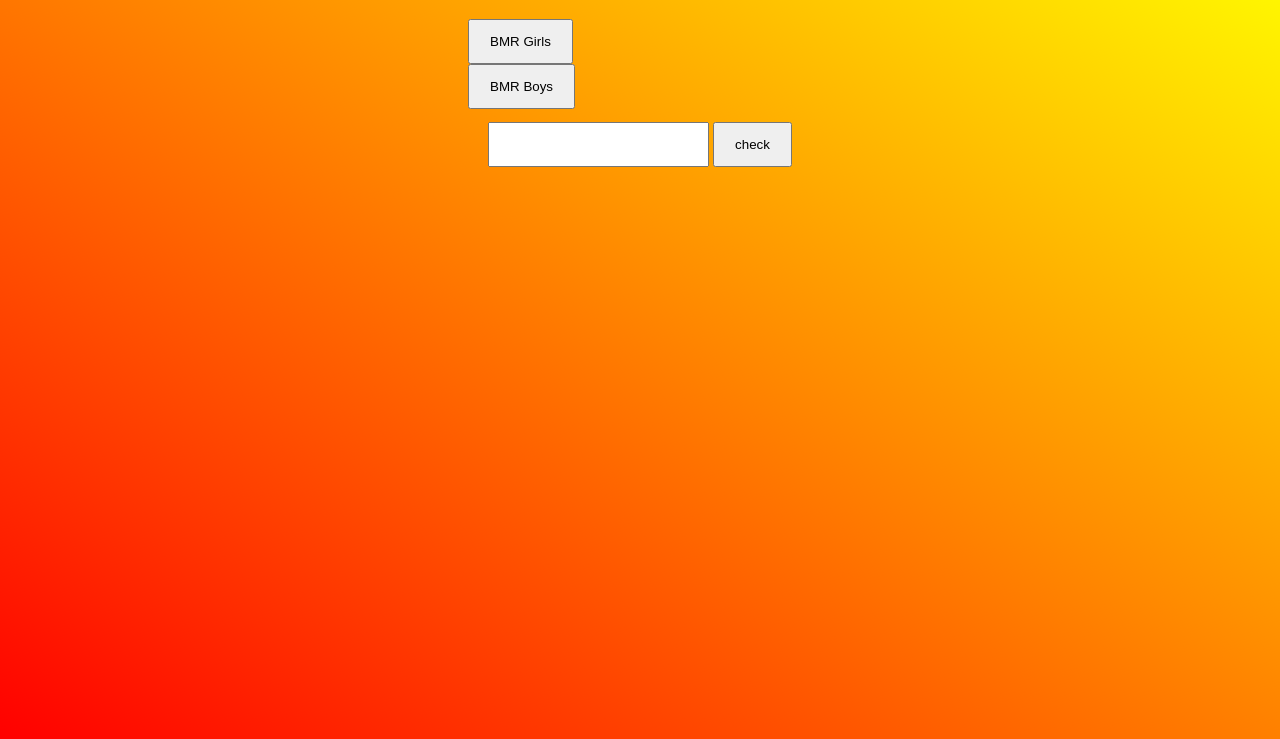
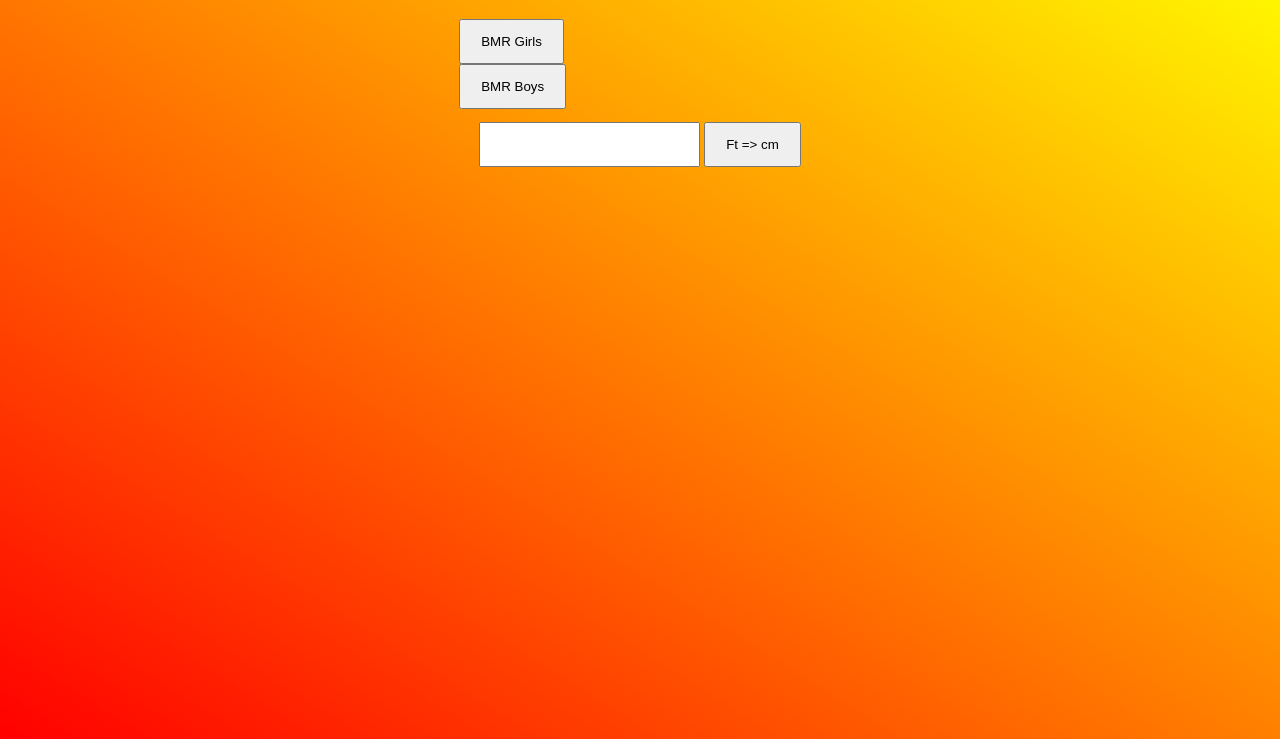
Before and after one commit to Sakib008/BMR, a plain HTML site: page index.html in a window 1280 px wide. Shown: the part 61-800 px from the top of the page. Drawn offline with Linux system fonts and the light colour scheme.

Commit message:
Update index.html

```diff
--- a/index.html
+++ b/index.html
@@ -20,7 +20,7 @@
         </div>
         <div class="cm">
             <input class="bo" type="number">
-            <input class='cm' type="button" value='check' onclick='conv()'>
+            <input class='cm' type="button" value='Ft => cm' onclick='conv()'>
         </div>
 
        <script>
```
